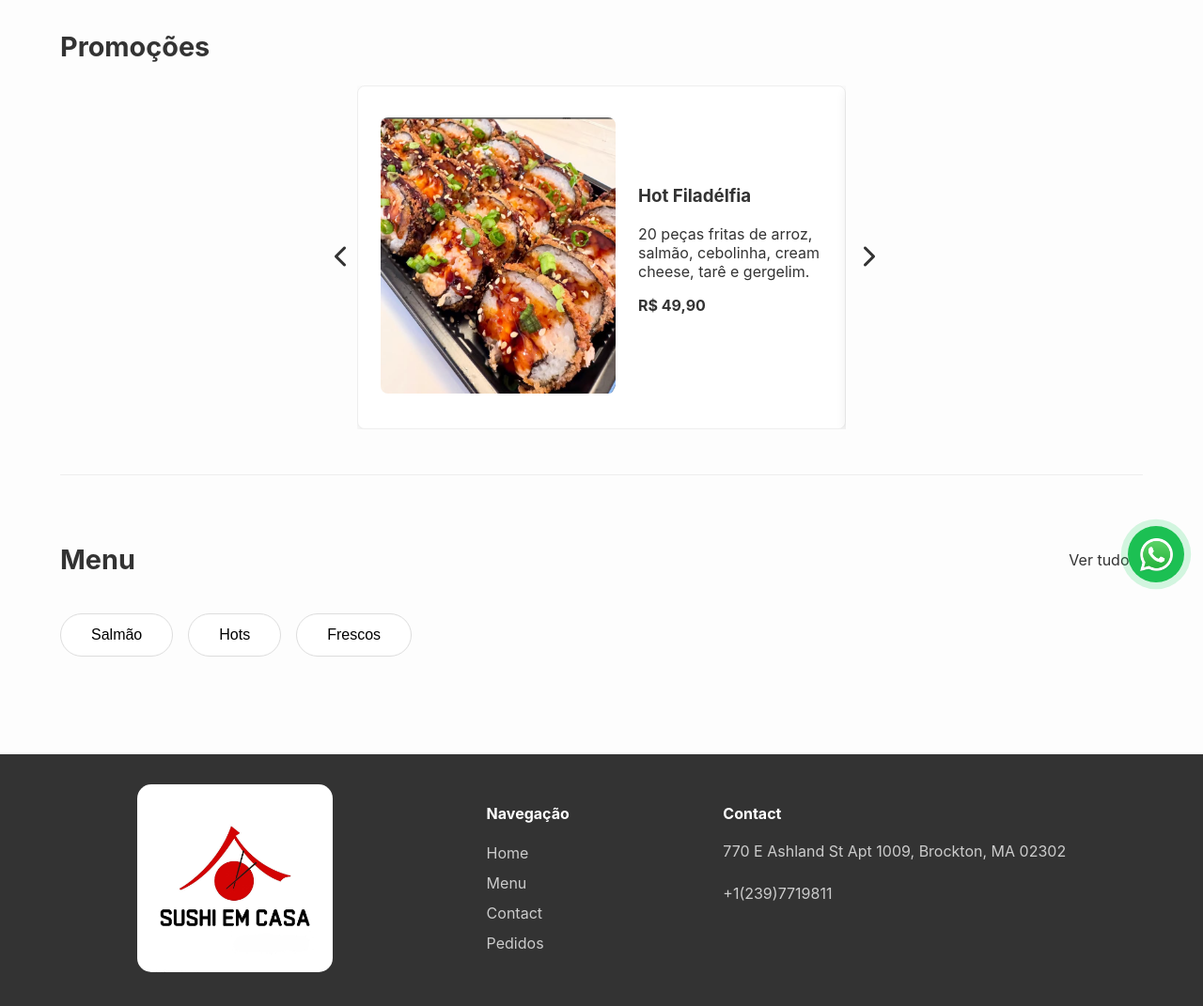
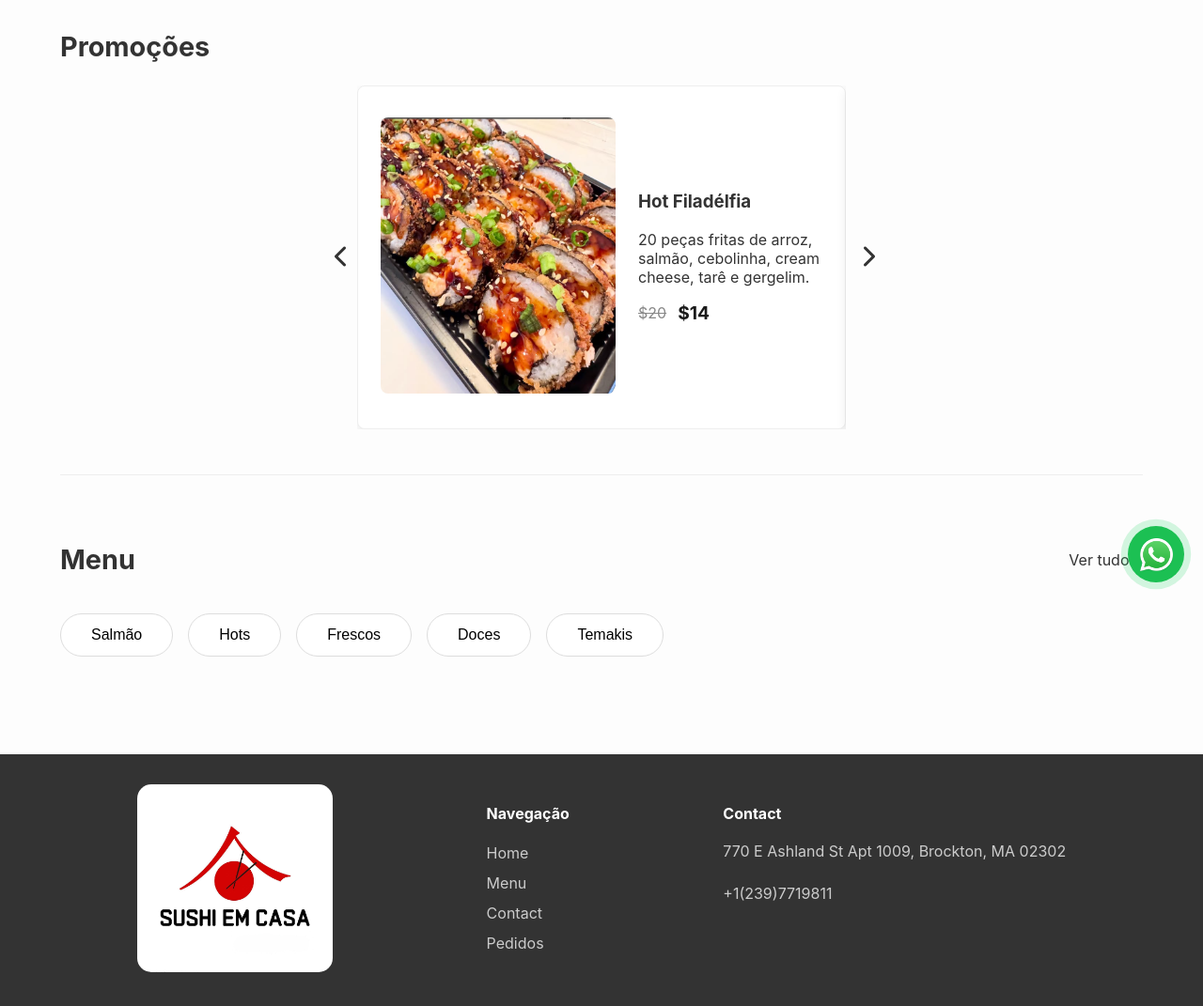
Before and after one commit to jarthur-duarte/SushiEmCasa, a Django app: page / in a window 1280 px wide. Shown: the part 160-1231 px from the top of the page at 94% size. Run offline with Django 5.2, Linux system fonts and the light colour scheme.

Commit message:
Implemetação do cardápio completo e dos botões 'doces ' e 'hots '

```diff
--- a/sushiemcasa/static/sushiemcasa/css/homepage_style.css
+++ b/sushiemcasa/static/sushiemcasa/css/homepage_style.css
@@ -297,3 +297,23 @@ main {
         transform: translateY(0);
     }
 }
+
+
+.precos {
+    display: flex;
+    align-items: center;
+    gap: 0.75rem;
+    margin-top: 0.5rem;
+}
+
+.preco-antigo {
+    text-decoration: line-through;
+    color: #888;
+    font-size: 1rem;
+}
+
+.preco-novo {
+    color: #1a1a1a;
+    font-weight: bold;
+    font-size: 1.2rem;
+}
--- a/sushiemcasa/templates/sushiemcasa/homepage.html
+++ b/sushiemcasa/templates/sushiemcasa/homepage.html
@@ -50,7 +50,10 @@
                     <div class="descricao-promocao">
                         <h3>Hot Filadélfia</h3>
                         <p>20 peças fritas de arroz, salmão, cebolinha, cream cheese, tarê e gergelim.</p>
-                        <p><strong>R$ 49,90</strong></p>
+                        <div class="precos">
+                            <span class="preco-antigo">$20</span>
+                            <span class="preco-novo"> $14</span>
+                        </div>
                     </div>
                 </div>
 
@@ -61,7 +64,12 @@
                     <div class="descricao-promocao">
                         <h3>Combinado Salmão</h3>
                         <p>25 peças frescas de salmão, incluindo sashimis, california rolls e joys.</p>
-                        <p><strong>R$ 69,90</strong></p>
+                        <div class="precos">
+
+                            <span class="preco-antigo">$24</span>
+                            <span class="preco-novo">$18</span>
+
+                        </div>
                     </div>
                 </div>
 
@@ -72,7 +80,7 @@
                     <div class="descricao-promocao">
                         <h3>Temaki hot</h3>
                         <p>Temaki de salmão frito, cream cheese, arroz e alga.</p>
-                        <p><strong>R$ 45,00</strong></p>
+                        <p><strong>$14</strong></p>
                     </div>
                 </div>
 
@@ -94,21 +102,47 @@
         <button class="botao-filtro" data-filter="salmao">Salmão</button>
         <button class="botao-filtro" data-filter="hots">Hots</button>
         <button class="botao-filtro" data-filter="frescos">Frescos</button>
+        <button class="botao-filtro" data-filter="doces">Doces</button>
+        <button class="botao-filtro" data-filter="temakis">Temakis</button>
     </div>
 
     <div class="container-opcoes">
         <div id="salmao" class="painel-opcoes">
-            <div class="item-menu">Sashimi de Salmão (5 peças) - R$ 25,00</div>
-            <div class="item-menu">Niguiri de Salmão (dupla) - R$ 18,00</div>
-            <div class="item-menu">Uramaki Filadélfia - R$ 30,00</div>
+            <div class="item-menu">Niguiri de Salmão (Unidade) - $1.75</div>
+            <div class="item-menu">Joe Tartar (Unidade) - $2.25</div>
+            <div class="item-menu">Joe Tradicional e Maçaricado (Unidade) - $2</div>
+            <div class="item-menu">Philadélfia (8 peças) - $12</div>
+            <div class="item-menu">Salmão Grill (9 peças) - $14</div>
+            <div class="item-menu">Salmão Spicy - $14</div>
+            <div class="item-menu">Hossomaki de Salmão (8 peças) - $11</div>
+
         </div>
         <div id="hots" class="painel-opcoes">
-            <div class="item-menu">Hot Filadélfia (10 peças) - R$ 35,00</div>
-            <div class="item-menu">Hot Roll com Couve Crocante - R$ 38,00</div>
+            <div class="item-menu">Hot-Philadélfia (10 peças) - $14  </div>
+            <div class="item-menu">Kani Hot (12 peças) - $14</div>
         </div>
         <div id="frescos" class="painel-opcoes">
-            <div class="item-menu">Ceviche Clássico - R$ 40,00</div>
-            <div class="item-menu">Tartar de Atum - R$ 45,00</div>
+            <div class="item-menu">California (10 peças) - $10</div>
+            <div class="item-menu">Makisushi (10 peças)- $12</div>
+            <div class="item-menu">Fucamaki (10 peças)- $14</div>
+            <div class="item-menu">Uramaki Trio (9 peças) - $10</div>
+            <div class="item-menu">Uramaki Especial (10 peças) - $10</div>
+            <div class="item-menu">Uramaki Blend (9 peças) - $10</div>
+            <div class="item-menu">Uramaki Skin (8 peças) - $12</div>
+            <div class="item-menu">Uramaki Mix (9 peças) - $14</div>
+            <div class="item-menu">Uramaki Grelhado (9 peças) - $12</div>
+            <div class="item-menu">Uramaki Especial Grelhado (10 peças) - $14</div>
+
+        </div>
+        <div id="doces" class="painel-opcoes">
+            <div class="item-menu">Romeu e julieta (8 peças) - $8</div>
+            <div class="item-menu">Banana Roll (10 peças) - $14</div>
+            <div class="item-menu">Joe Romeu e julieta (Unidade) - $1.75</div>
+        </div>
+        <div id="temakis" class="painel-opcoes">
+            <div class="item-menu">Temaki salmão - $12</div>
+            <div class="item-menu">Temaki kani - $10</div>
+            <div class="item-menu">Temaki hot - $14</div>
         </div>
     </div>
 </section>
```
